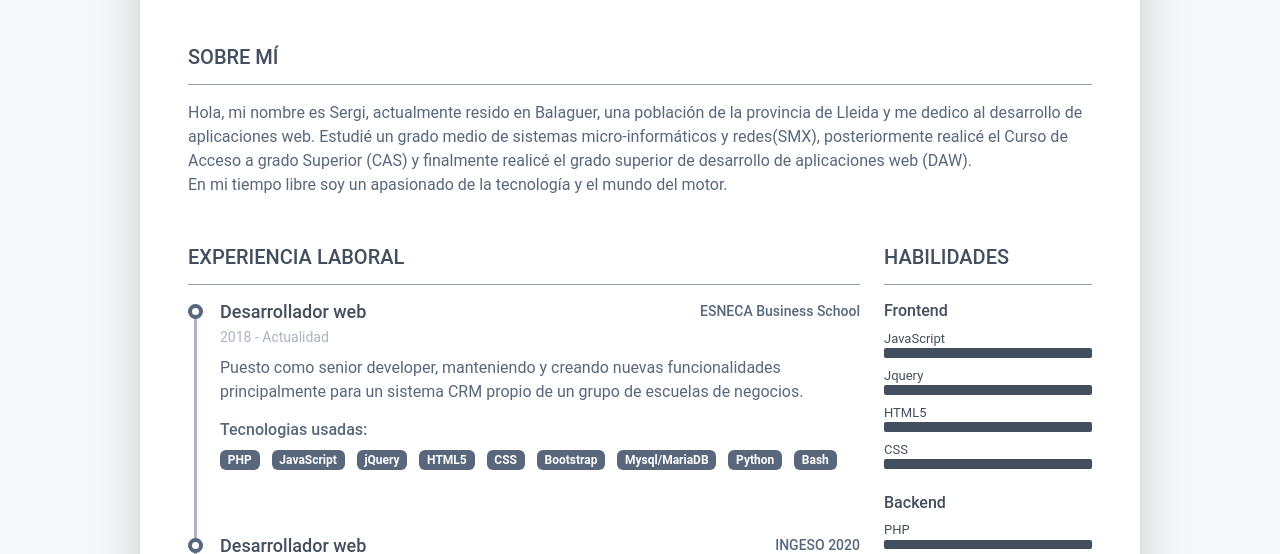
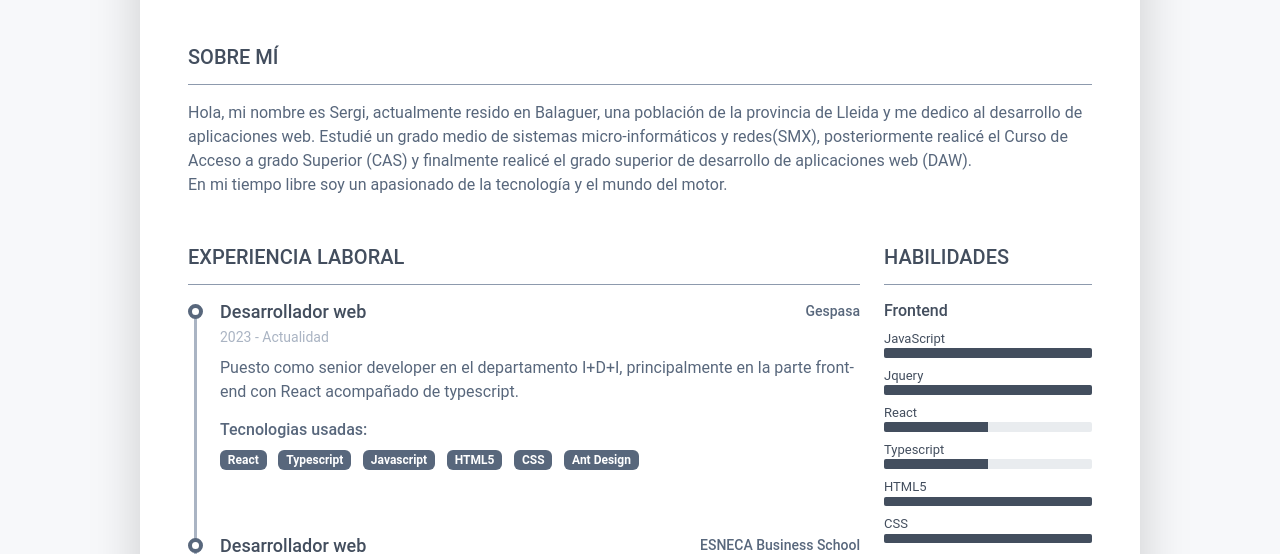
Before and after one commit to scastellsg/scastellsg.github.io, a plain HTML site: page index.html in a window 1280 px wide. Shown: the part 245-799 px from the top of the page. Drawn offline with Linux system fonts and the light colour scheme.

Commit message:
Update index.html

```diff
--- a/index.html
+++ b/index.html
@@ -30,12 +30,12 @@
 							    <div class="title mb-3">Full Stack Developer</div>
 							    <ul class="list-unstyled">
 								    <li class="mb-2">
-                                        <a class="text-link" href="#">
+                                        <a class="text-link" href="mailto:scastellsg@gmail.com">
                                             <i class="far fa-envelope fa-fw me-2" data-fa-transform="grow-3"></i> scastellsg@gmail.com
                                         </a>
                                     </li>
 								    <li>
-                                        <a class="text-link" href="#">
+                                        <a class="text-link" href="tel:+34637962670">
                                             <i class="fas fa-mobile-alt fa-fw me-2" data-fa-transform="grow-6"></i> 637 96 26 70
                                         </a>
                                     </li>
@@ -64,14 +64,34 @@
 						    <h2 class="resume-section-title text-uppercase font-weight-bold pb-3 mb-3">Experiencia laboral</h2>
 						    <div class="resume-section-content">
 							    <div class="resume-timeline position-relative">
+									<article class="resume-timeline-item position-relative pb-5">
+									    <div class="resume-timeline-item-header mb-2">
+										    <div class="d-flex flex-column flex-md-row">
+										        <h3 class="resume-position-title font-weight-bold mb-1">Desarrollador web</h3>
+										        <div class="resume-company-name ms-auto">Gespasa</div>
+										    </div>
+										    <div class="resume-position-time">2023 - Actualidad</div>
+									    </div>
+									    <div class="resume-timeline-item-desc">
+										    <p>Puesto como senior developer en el departamento I+D+I, principalmente en la parte front-end con React acompañado de typescript.</p>
+										    <h4 class="resume-timeline-item-desc-heading font-weight-bold">Tecnologias usadas:</h4>
+										    <ul class="list-inline">
+											    <li class="list-inline-item"><span class="badge bg-secondary badge-pill">React</span></li>
+											    <li class="list-inline-item"><span class="badge bg-secondary badge-pill">Typescript</span></li>
+											    <li class="list-inline-item"><span class="badge bg-secondary badge-pill">Javascript</span></li>
+											    <li class="list-inline-item"><span class="badge bg-secondary badge-pill">HTML5</span></li>
+											    <li class="list-inline-item"><span class="badge bg-secondary badge-pill">CSS</span></li>
+											    <li class="list-inline-item"><span class="badge bg-secondary badge-pill">Ant Design</span></li>
+										    </ul>
+									    </div>
+								    </article>
 								    <article class="resume-timeline-item position-relative pb-5">
-
 									    <div class="resume-timeline-item-header mb-2">
 										    <div class="d-flex flex-column flex-md-row">
 										        <h3 class="resume-position-title font-weight-bold mb-1">Desarrollador web</h3>
 										        <div class="resume-company-name ms-auto">ESNECA Business School</div>
 										    </div>
-										    <div class="resume-position-time">2018 - Actualidad</div>
+										    <div class="resume-position-time">2018 - 2022</div>
 									    </div>
 									    <div class="resume-timeline-item-desc">
 										    <p>Puesto como senior developer, manteniendo y creando nuevas funcionalidades principalmente para un sistema CRM propio de un grupo de escuelas de negocios.</p>
@@ -88,7 +108,6 @@
 											    <li class="list-inline-item"><span class="badge bg-secondary badge-pill">Bash</span></li>
 										    </ul>
 									    </div>
-
 								    </article>
 
 								    <article class="resume-timeline-item position-relative pb-5">
@@ -158,6 +177,18 @@
 								            <div class="resume-skill-name">Jquery</div>
 									        <div class="progress resume-progress">
 											    <div class="progress-bar theme-progress-bar-dark" role="progressbar" style="width: 100%" aria-valuenow="25" aria-valuemin="0" aria-valuemax="100"></div>
+											</div>
+								        </li>
+										<li class="mb-2">
+								            <div class="resume-skill-name">React</div>
+									        <div class="progress resume-progress">
+											    <div class="progress-bar theme-progress-bar-dark" role="progressbar" style="width: 50%" aria-valuenow="25" aria-valuemin="0" aria-valuemax="100"></div>
+											</div>
+								        </li>
+										<li class="mb-2">
+								            <div class="resume-skill-name">Typescript</div>
+									        <div class="progress resume-progress">
+											    <div class="progress-bar theme-progress-bar-dark" role="progressbar" style="width: 50%" aria-valuenow="25" aria-valuemin="0" aria-valuemax="100"></div>
 											</div>
 								        </li>
 								        <li class="mb-2">
```
